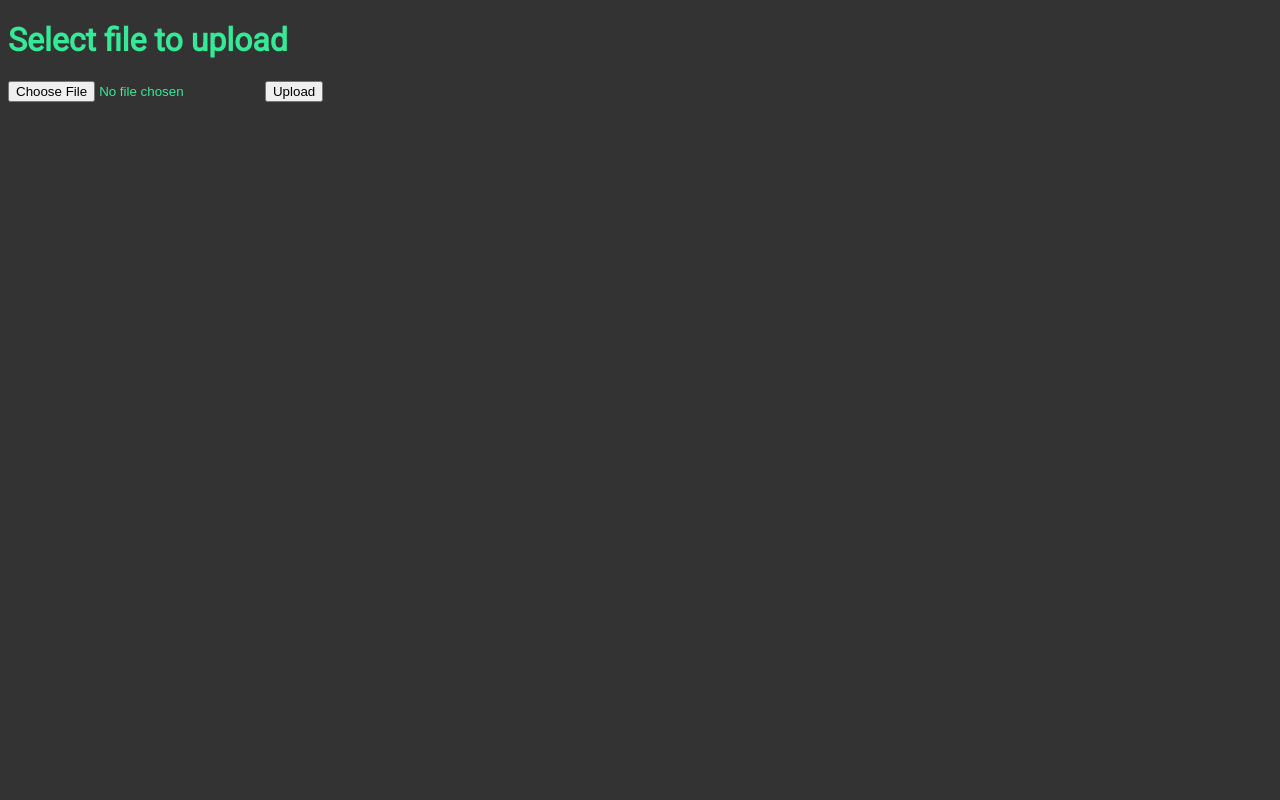
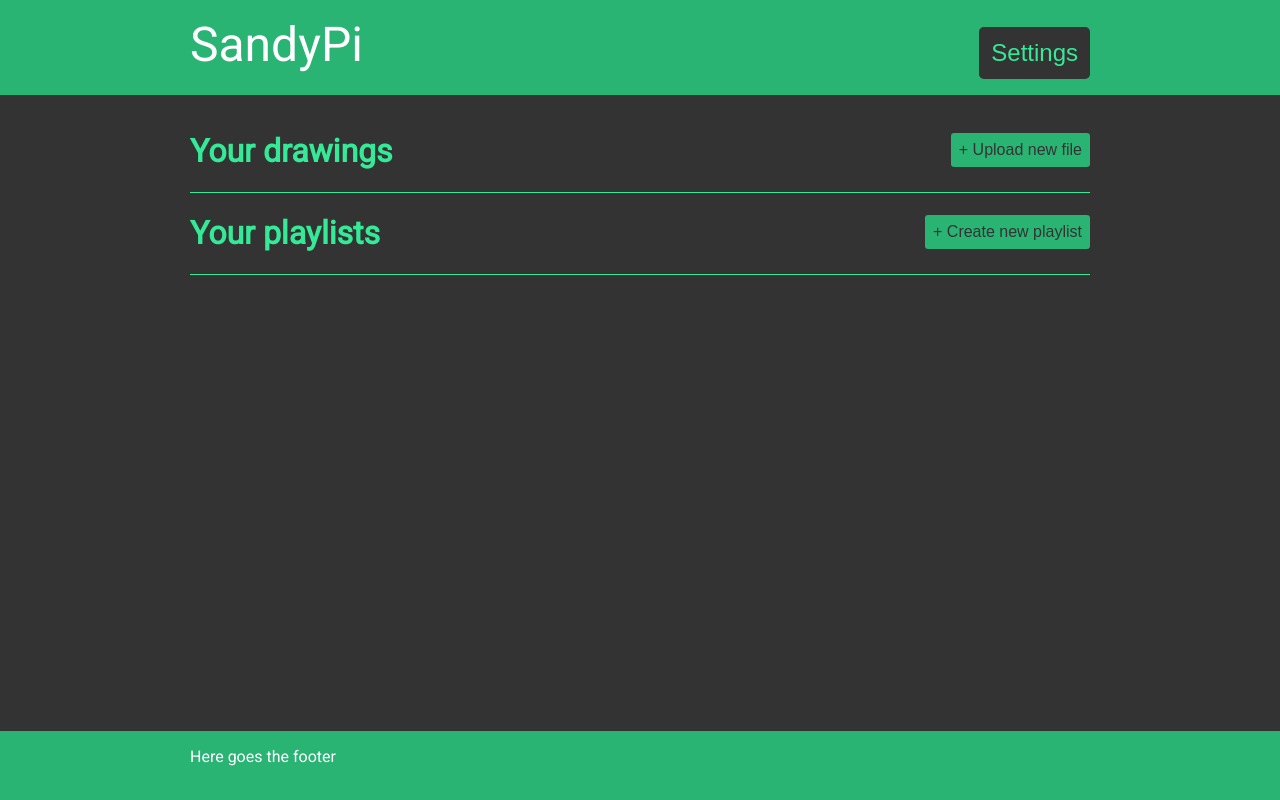
Before and after one commit to texx00/sandypi, a Flask app: page /playlists in a window 1280 px wide. Run offline with Flask 2, Linux system fonts and the light colour scheme.

Commit message:
Created first layout for the main 'drawings' and 'playlists' view

```diff
--- a/UIserver/__init__.py
+++ b/UIserver/__init__.py
@@ -13,7 +13,7 @@ app.config['SQLALCHEMY_DATABASE_URI'] = 'sqlite:///'+file_path
 db = SQLAlchemy(app)
 
 import UIserver.database
-import UIserver.preferences.playlists
+import UIserver.views.playlists
 import UIserver.bot_interface.socketio_callbacks
 
 @app.route('/')
--- a/UIserver/static/base_style.css
+++ b/UIserver/static/base_style.css
@@ -7,8 +7,65 @@
     --color-white: #ffffff;
 }
 
+html{
+    margin: 0;
+    height: 100%;
+    width: 100%;
+}
+
 body {
     background-color: var(--color-darkest);
     color: var(--color-light);
     font-family: 'roboto', sans-serif;
+    min-height: 100%;
+    width: 100%;
+    margin: 0;
+    padding: 0;
 }
+
+nav {
+    background-color: var(--color-medium);
+    color: var(--color-white);
+    margin: auto;
+    padding-top:1em;
+    padding-bottom: 1em;
+    margin-bottom: 1em;
+    width:100%;
+}
+
+.wi{
+    width: 900px;
+    margin: 0 auto;
+}
+
+.logo{
+    font-size: 3em;
+    overflow: hidden;
+}
+
+footer{
+    background-color: var(--color-medium);
+    color: var(--color-white);
+    position:absolute;
+    bottom:0em;
+    width:100%;
+    height:3em;   /* Height of the footer */
+    padding-top: 1em;
+    padding-bottom:0.3em;
+    margin-top: 0.5em;
+}
+
+button{
+    background-color: var(--color-medium);
+    color: var(--color-darkest);
+    border-radius: 0.2em;
+    padding: 0.5em;
+    font-size: 0.5em;
+    border:none;
+    margin: auto;
+}
+
+.dark_button{
+    background-color: var(--color-darkest);
+    color: var(--color-light);
+}
--- /dev/null
+++ b/UIserver/static/playlists.css
@@ -0,0 +1,9 @@
+@import "base_style.css";
+
+#drawings, #playlists{
+    border-bottom: 1px solid var(--color-light);
+}
+
+.button{
+    font-size: 1em;
+}
--- a/UIserver/templates/base.html
+++ b/UIserver/templates/base.html
@@ -8,6 +8,27 @@
     {% block head %}{%endblock%}
 </head>
 <body>
-    {% block body %}{%endblock%}
+
+    <nav>
+        <div class=wi>
+            <div class=logo>
+                <div style="display: inline-block;vertical-align: center;">SandyPi</div>
+                <form method=post action="/settings" style="display: inline-block; vertical-align: center; float: right">
+                    <button type="submit" class="dark_button" >Settings</button>
+                </form>
+            </div>
+        </div>
+    </nav>
+
+    <div class=wi>
+        {% block body %}{%endblock%}
+    </div>
+
+    <footer>
+        <div class=wi>Here goes the footer</div>
+    </footer>
+
+
+
 </body>
 </html>
--- a/UIserver/templates/preferences/playlists.html
+++ b/UIserver/templates/preferences/playlists.html
@@ -1,11 +1,39 @@
 {% extends "base.html"%}
 
 {%block title%}Playlists{% endblock %}
-{%block head%}{%endblock%}
+{%block head%}
+<link rel="stylesheet" href="static/playlists.css">
+{%endblock%}
 {%block body%}
+<!--
 <h1>Select file to upload</h1>
 <form method=post enctype=multipart/form-data>
     <input type=file name=file>
     <input type=submit value=Upload>
 </form>
+TODO: move the upload on a single button instead of having a full form
+-->
+
+<div>
+    <div id="drawings">
+        <h1 style="display:inline-block">Your drawings</h1>
+        <form style="display: inline-block; float:right; margin-top: 1.4em;">
+            <button class="button">+ Upload new file</button>
+        </form>
+    </div>
+    <div class="grid">
+
+    </div>
+</div>
+<div>
+    <div id="playlists">
+        <h1 style="display:inline-block">Your playlists</h1>
+        <form style="display: inline-block; float:right; margin-top: 1.4em;">
+            <button class="button">+ Create new playlist</button>
+        </form>
+    </div>
+    <div class="grid">
+
+    </div>
+</div>
 {%endblock%}
```
Also changed, not shown: UIserver/views/playlists.py (renamed from UIserver/preferences/playlists.py), 1 other file.
